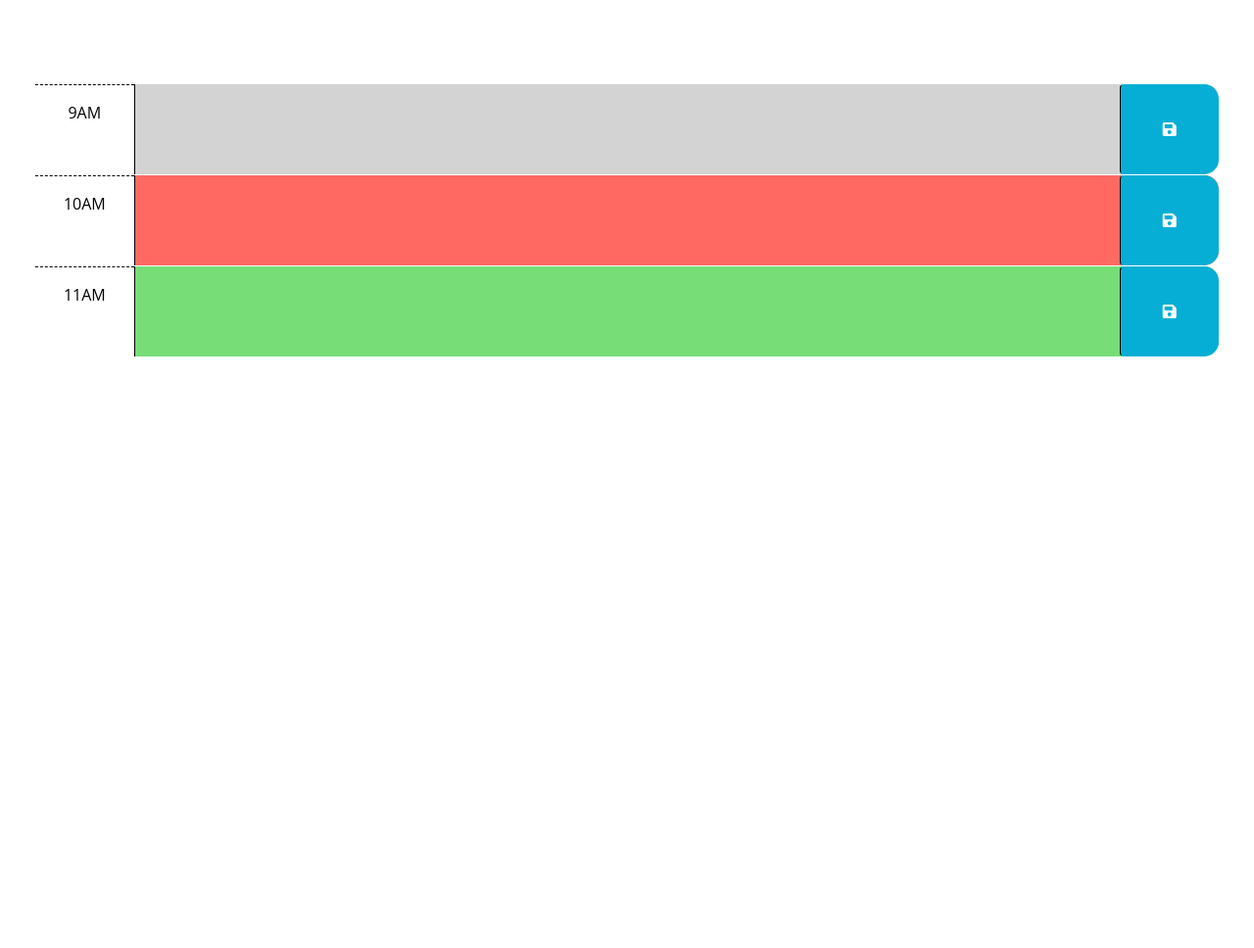
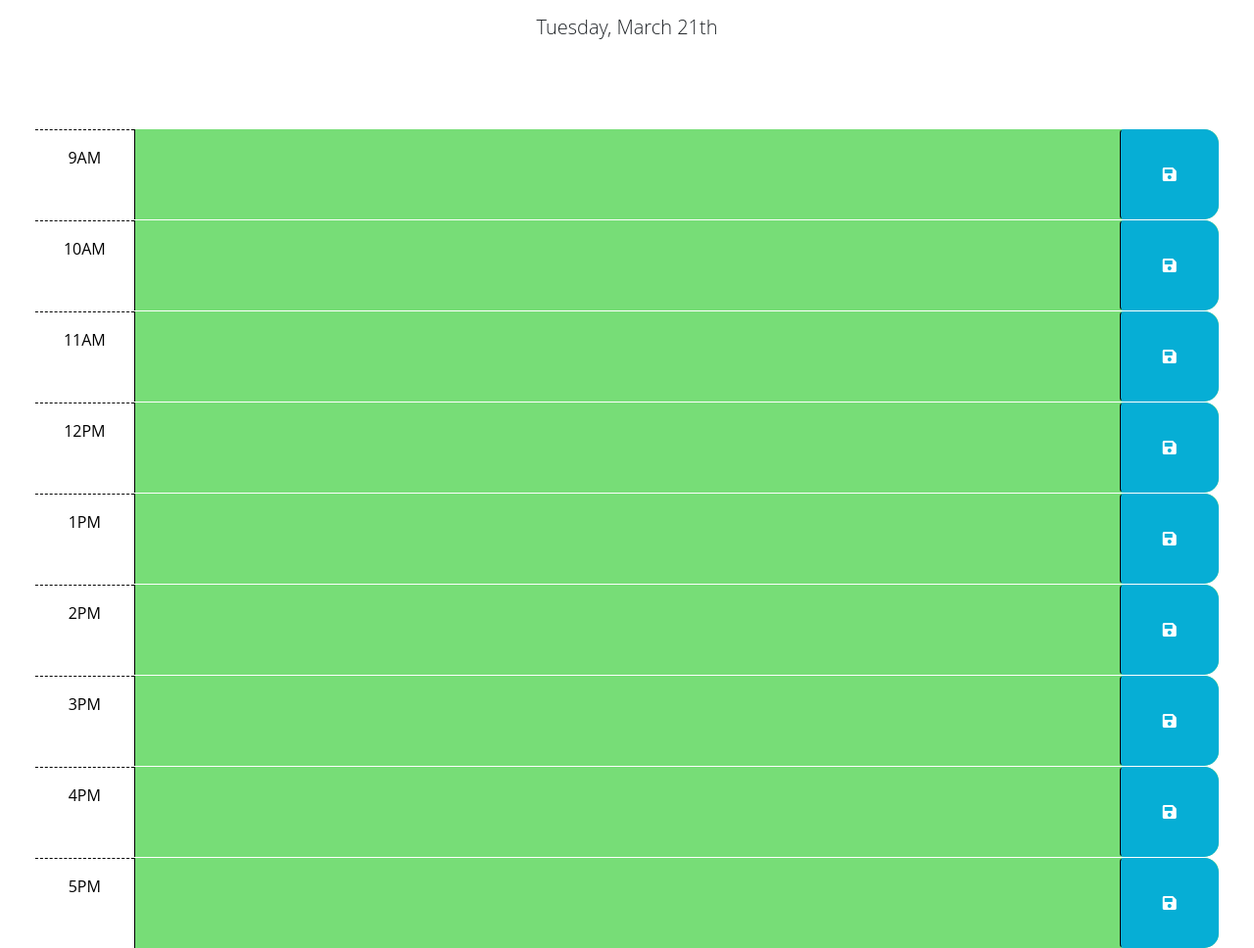
Before and after one commit to Hteasdell44/work-day-scheduler, a plain HTML site: page index.html in a window 1280 px wide. Shown: the part 166-1134 px from the top of the page at 98% size. Before the commit the page ends 800 px from the top, so only its background shows below. Drawn offline with nearby package versions, Linux system fonts and the light colour scheme.

Commit message:
Set HTML Structure & Added Interactivity

```diff
--- a/assets/js/script.js
+++ b/assets/js/script.js
@@ -1,7 +1,107 @@
 // Wrap all code that interacts with the DOM in a call to jQuery to ensure that
 // the code isn't run until the browser has finished rendering all the elements
 // in the html.
-$(function () {
+
+// Global Variables //
+
+var currentDay = document.querySelector('#current-day');
+
+var hourNine = document.querySelector('#hour-9');
+var hourTen = document.querySelector('#hour-10');
+var hourEleven = document.querySelector('#hour-11');
+var hourTwelve = document.querySelector('#hour-12');
+var hourThirteen = document.querySelector('#hour-13');
+var hourFourteen = document.querySelector('#hour-14');
+var hourFifteen = document.querySelector('#hour-15');
+var hourSixteen = document.querySelector('#hour-16');
+var hourSeventeen = document.querySelector('#hour-17');
+
+var timeArr = [hourNine, hourTen, hourEleven, hourTwelve, hourThirteen,
+                hourFourteen, hourFifteen, hourSixteen, hourSeventeen];
+
+// Functions //
+
+function setCurrentDay() {
+
+  var timeVar = dayjs().format('dddd, MMMM D');
+  currentDay.innerHTML = timeVar + "th";
+}
+
+function setTense() {
+
+  var currentHour = dayjs().format('H');
+
+  for (var i = 9; i <= 17; i++) {
+
+    var timeDiff = currentHour - i;
+
+    if (timeDiff > 0) {
+
+      timeArr[i - 9].className += " past";
+    }
+
+    if (timeDiff == 0) {
+
+      timeArr[i-9].className += " present";
+    }
+
+    if (timeDiff < 0) {
+
+      timeArr[i-9].className += " future";
+    }
+
+  }
+}
+
+function handleSave(event) {
+
+  var textInput = event.target.parentNode.childNodes[3];
+
+  if (textInput == undefined) {
+
+    textInput = event.target.parentNode.parentNode.childNodes[3];
+  }
+
+  var userInput = textInput.value;
+
+  var hourTracker = event.target.parentNode.dataset.hour;
+
+  if (hourTracker == undefined) {
+
+    hourTracker = event.target.parentNode.parentNode.dataset.hour;
+  }
+
+  localStorage.setItem(hourTracker, userInput);
+
+  // setPlaceholder(textInput, hourTracker);
+}
+
+function setEventListeners() {
+
+  for (var i = 0; i < timeArr.length; i++) {
+
+    timeArr[i].addEventListener("click", handleSave);
+  }
+}
+
+function initializeTasks() {
+
+  for (var i = 9; i <= 17; i++) {
+
+    var currentDiv = document.querySelector('#hour-' + i);
+    currentDiv.childNodes[3].innerHTML = localStorage.getItem(i);
+  }
+
+}
+
+// Function Calls //
+
+setInterval(setTense, 60000);
+setCurrentDay();
+setTense();
+setEventListeners();
+initializeTasks();
+
   // TODO: Add a listener for click events on the save button. This code should
   // use the id in the containing time-block as a key to save the user input in
   // local storage. HINT: What does `this` reference in the click listener
@@ -20,4 +120,3 @@ $(function () {
   // attribute of each time-block be used to do this?
   //
   // TODO: Add code to display the current date in the header of the page.
-});
--- a/index.html
+++ b/index.html
@@ -25,10 +25,10 @@
   </head>
 
   <body>
-    <header class="p-5 mb-4">
+    <header class="p-5 mb-4 text-center">
       <h1 class="display-3">Work Day Scheduler</h1>
       <p class="lead">A simple calendar app for scheduling your work day</p>
-      <p id="currentDay" class="lead"></p>
+      <p id="current-day" class="lead"></p>
     </header>
     <div class="container-fluid px-5">
       <!-- Use class for "past", "present", and "future" to apply styles to the
@@ -42,7 +42,8 @@
         -->
 
       <!-- Example of a past time block. The "past" class adds a gray background color. -->
-      <div id="hour-9" class="row time-block past">
+
+      <div id="hour-9" class="row time-block" data-hour="9">
         <div class="col-2 col-md-1 hour text-center py-3">9AM</div>
         <textarea class="col-8 col-md-10 description" rows="3"> </textarea>
         <button class="btn saveBtn col-2 col-md-1" aria-label="save">
@@ -51,7 +52,7 @@
       </div>
 
       <!-- Example of a present time block. The "present" class adds a red background color. -->
-      <div id="hour-10" class="row time-block present">
+      <div id="hour-10" class="row time-block" data-hour="10">
         <div class="col-2 col-md-1 hour text-center py-3">10AM</div>
         <textarea class="col-8 col-md-10 description" rows="3"> </textarea>
         <button class="btn saveBtn col-2 col-md-1" aria-label="save">
@@ -60,13 +61,62 @@
       </div>
 
       <!-- Example of a future time block. The "future" class adds a green background color. -->
-      <div id="hour-11" class="row time-block future">
+      <div id="hour-11" class="row time-block" data-hour="11">
         <div class="col-2 col-md-1 hour text-center py-3">11AM</div>
         <textarea class="col-8 col-md-10 description" rows="3"> </textarea>
         <button class="btn saveBtn col-2 col-md-1" aria-label="save">
           <i class="fas fa-save" aria-hidden="true"></i>
         </button>
       </div>
+
+      <div id="hour-12" class="row time-block" data-hour="12">
+        <div class="col-2 col-md-1 hour text-center py-3">12PM</div>
+        <textarea class="col-8 col-md-10 description" rows="3"> </textarea>
+        <button class="btn saveBtn col-2 col-md-1" aria-label="save">
+          <i class="fas fa-save" aria-hidden="true"></i>
+        </button>
+      </div>
+
+      <div id="hour-13" class="row time-block" data-hour="13">
+        <div class="col-2 col-md-1 hour text-center py-3">1PM</div>
+        <textarea class="col-8 col-md-10 description" rows="3"> </textarea>
+        <button class="btn saveBtn col-2 col-md-1" aria-label="save">
+          <i class="fas fa-save" aria-hidden="true"></i>
+        </button>
+      </div>
+
+      <div id="hour-14" class="row time-block" data-hour="14">
+        <div class="col-2 col-md-1 hour text-center py-3">2PM</div>
+        <textarea class="col-8 col-md-10 description" rows="3"> </textarea>
+        <button class="btn saveBtn col-2 col-md-1" aria-label="save">
+          <i class="fas fa-save" aria-hidden="true"></i>
+        </button>
+      </div>
+
+      <div id="hour-15" class="row time-block" data-hour="15">
+        <div class="col-2 col-md-1 hour text-center py-3">3PM</div>
+        <textarea class="col-8 col-md-10 description" rows="3"> </textarea>
+        <button class="btn saveBtn col-2 col-md-1" aria-label="save">
+          <i class="fas fa-save" aria-hidden="true"></i>
+        </button>
+      </div>
+
+      <div id="hour-16" class="row time-block" data-hour="16">
+        <div class="col-2 col-md-1 hour text-center py-3">4PM</div>
+        <textarea class="col-8 col-md-10 description" rows="3"> </textarea>
+        <button class="btn saveBtn col-2 col-md-1" aria-label="save">
+          <i class="fas fa-save" aria-hidden="true"></i>
+        </button>
+      </div>
+
+      <div id="hour-17" class="row time-block" data-hour="17">
+        <div class="col-2 col-md-1 hour text-center py-3">5PM</div>
+        <textarea class="col-8 col-md-10 description" rows="3"> </textarea>
+        <button class="btn saveBtn col-2 col-md-1" aria-label="save">
+          <i class="fas fa-save" aria-hidden="true"></i>
+        </button>
+      </div>
+
     </div>
 
     <script src="https://cdnjs.cloudflare.com/ajax/libs/jquery/3.2.1/jquery.min.js"></script>
```
Also changed, not shown: 1 other file.
